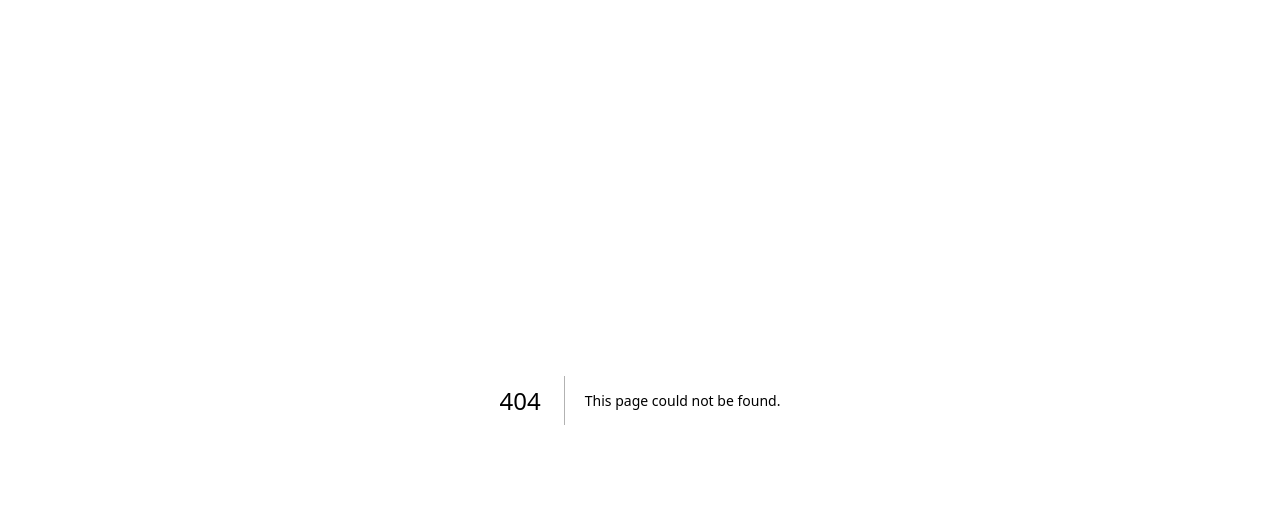
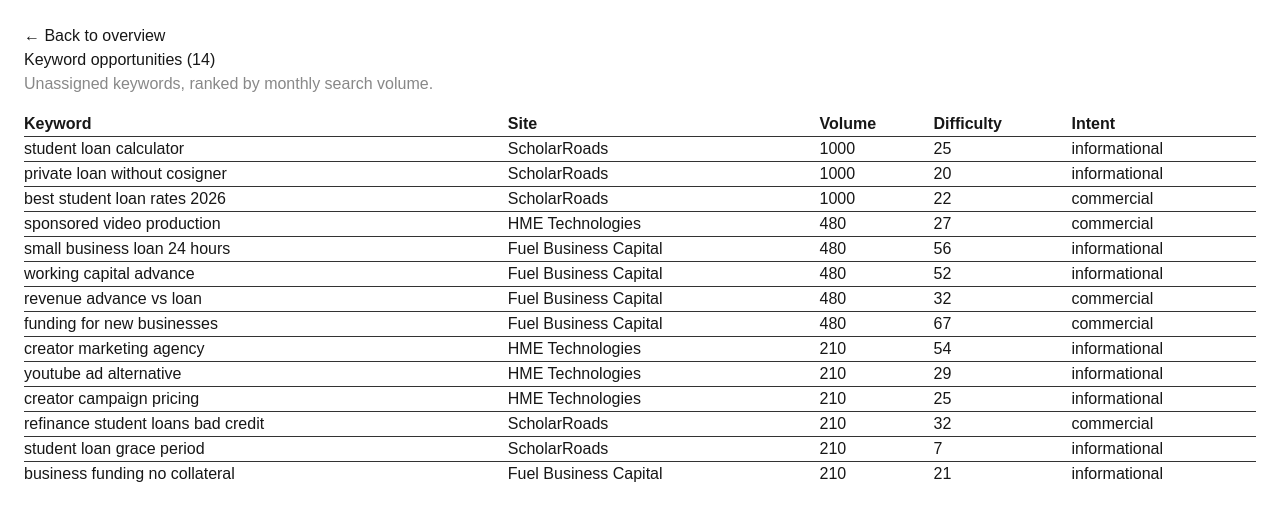
Before and after one commit to miyaarif/blog-dashboard-, a Next.js app: page /keywords in a window 1280 px wide. Before the commit this address had no page. Shown: the top 520 px of the page. Built offline with nearby package versions, Linux system fonts and the light colour scheme.

Commit message:
M5: keyword opportunities page with 14 unassigned keywords ranked by volume

```diff
--- /dev/null
+++ b/app/keywords/page.tsx
@@ -0,0 +1,47 @@
+import Link from "next/link";
+import { getKeywords, getSiteById } from "@/lib/sites";
+
+export default function KeywordsPage() {
+  const keywords = getKeywords();
+  const unassigned = keywords
+    .filter((k) => k.assigned_article_id === null)
+    .sort((a, b) => b.monthly_volume - a.monthly_volume);
+
+  return (
+    <div style={{ padding: 24 }}>
+      <Link href="/">← Back to overview</Link>
+      <h1>Keyword opportunities ({unassigned.length})</h1>
+      <p style={{ color: "#888" }}>
+        Unassigned keywords, ranked by monthly search volume.
+      </p>
+
+      <table
+        style={{ width: "100%", borderCollapse: "collapse", marginTop: 16 }}
+      >
+        <thead>
+          <tr>
+            <th style={{ textAlign: "left" }}>Keyword</th>
+            <th style={{ textAlign: "left" }}>Site</th>
+            <th style={{ textAlign: "left" }}>Volume</th>
+            <th style={{ textAlign: "left" }}>Difficulty</th>
+            <th style={{ textAlign: "left" }}>Intent</th>
+          </tr>
+        </thead>
+        <tbody>
+          {unassigned.map((k) => {
+            const site = getSiteById(k.site_id);
+            return (
+              <tr key={k.keyword} style={{ borderTop: "1px solid #333" }}>
+                <td>{k.keyword}</td>
+                <td>{site?.name}</td>
+                <td>{k.monthly_volume}</td>
+                <td>{k.difficulty}</td>
+                <td>{k.intent}</td>
+              </tr>
+            );
+          })}
+        </tbody>
+      </table>
+    </div>
+  );
+}
```
